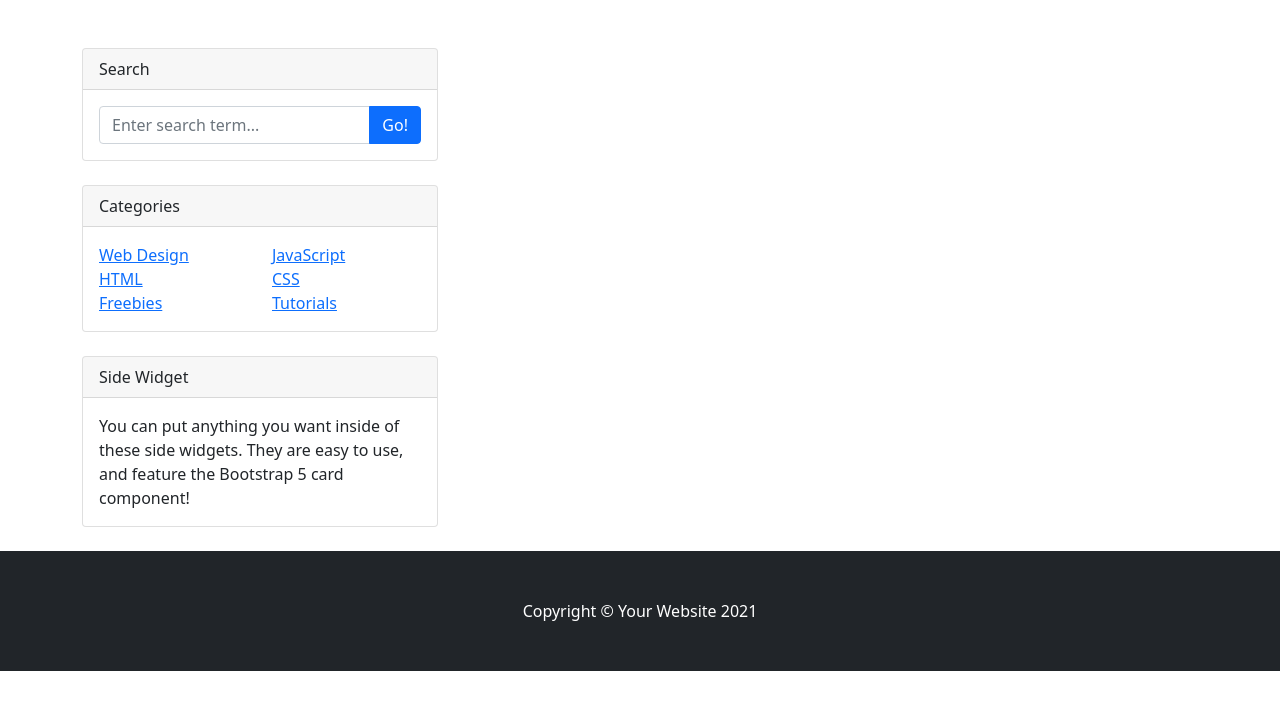
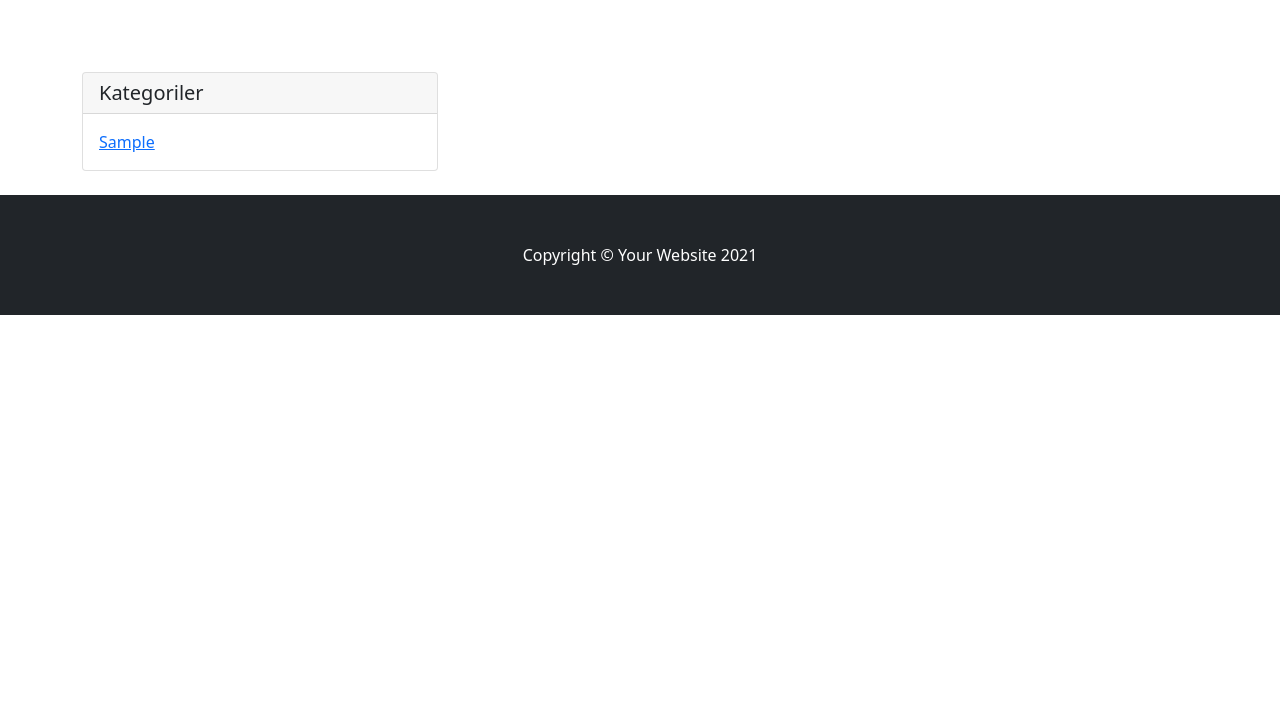
Before and after one commit to turanoguz/phpodev, a PHP site: the page made by sorudevamı.php in a window 1280 px wide. Shown: the part 56-766 px from the top of the page. Run offline with PHP 8.4, Linux system fonts and the light colour scheme; tables that the repository leaves empty or names only in its code hold one stand-in row (values such as "Sample post"); some libraries are stand-ins or nearby versions.

Commit message:
kategoriler

```diff
--- a/sorudevamı.php
+++ b/sorudevamı.php
@@ -19,6 +19,7 @@
       session_start();
       require_once("database.php");
       require_once("yorum_begeni.php");
+
     ?>
         <!-- Responsive navbar-->
         <nav class="navbar navbar-expand-lg navbar-dark bg-dark">
@@ -87,18 +88,21 @@
                                                     $zaman=explode(" ",$row['soru_tarih']);
                                                     echo $zaman[0]." Saat : ".$zaman[1] ;
                                                 ?>
-                                                &nbsp &nbsp
+                                                &nbsp; &nbsp;
                                                 <i class="fas fa-user-tie"></i>
                                                 <a href="#">
                                                     <?php
                                                     echo $row['name']
                                                     ?>
                                                 </a>
+                                                &nbsp; &nbsp;
+
 
                                                 </div>
+
                                                 <!-- Post categories-->
-                                                <a class="badge bg-secondary text-decoration-none link-light" href="#!">Web Design</a>
-                                                <a class="badge bg-secondary text-decoration-none link-light" href="#!">Freebies</a>
+                                                <a class="badge bg-secondary text-decoration-none link-light" href="kategori.php?kategori=<?php echo $row['soru_kategori']; ?>"><?php echo $row['soru_kategori']; ?></a>
+
                                             </header>
                                             <!-- Post content-->
                                             <section class="mb-5">
@@ -223,43 +227,36 @@
 
                 <!-- Side widgets-->
                 <div class="col-lg-4">
-                    <!-- Search widget-->
-                    <div class="card mb-4">
-                        <div class="card-header">Search</div>
-                        <div class="card-body">
-                            <div class="input-group">
-                                <input class="form-control" type="text" placeholder="Enter search term..." aria-label="Enter search term..." aria-describedby="button-search" />
-                                <button class="btn btn-primary" id="button-search" type="button">Go!</button>
-                            </div>
-                        </div>
-                    </div>
-                    <!-- Categories widget-->
-                    <div class="card mb-4">
-                        <div class="card-header">Categories</div>
+                    <div class="card my-4">
+                        <h5 class="card-header">Kategoriler</h5>
                     <div class="card-body">
               <div class="row">
-                                <div class="col-sm-6">
+                <div class="col-lg-6">
                   <ul class="list-unstyled mb-0">
-                                        <li><a href="#!">Web Design</a></li>
-                                        <li><a href="#!">HTML</a></li>
-                                        <li><a href="#!">Freebies</a></li>
-                                    </ul>
-                                </div>
-                                <div class="col-sm-6">
-                                    <ul class="list-unstyled mb-0">
-                                        <li><a href="#!">JavaScript</a></li>
-                                        <li><a href="#!">CSS</a></li>
-                                        <li><a href="#!">Tutorials</a></li>
-                                    </ul>
+          <?php
+            $sorgu=$pdo->query("select distinct soru_kategori from sorular");
+
+            if($sorgu->rowcount()){
+              foreach ($sorgu as $item) {
+                ?>
+                  <li>
+                      <a href="kategori.php?kategori=<?php echo $item['soru_kategori']; ?> "><?php echo $item['soru_kategori']; ?></a>
+                  </li>
+
+                <?php
+              }
+
+            }
+
+          ?>
             </div>
             </div>
             </div>
           </div>
+
+
                     <!-- Side widget-->
-                    <div class="card mb-4">
-                        <div class="card-header">Side Widget</div>
-                        <div class="card-body">You can put anything you want inside of these side widgets. They are easy to use, and feature the Bootstrap 5 card component!</div>
-                    </div>
+
                 </div>
             </div>
         </div>
```
Lines whose indentation alone changed are shown as unchanged.
